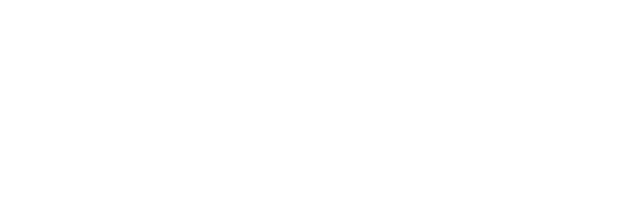
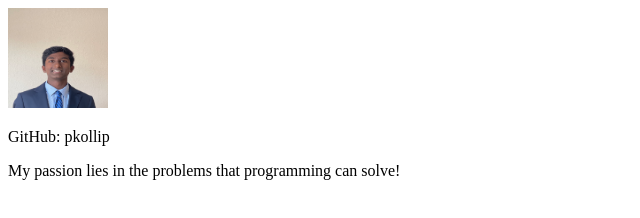
Before and after one commit to pkollip/PasswordGenerator, a plain HTML site: page index.html in a window 1280 px wide. Shown: the whole page, without its empty margins (0-640 px from the left). Drawn offline with Linux system fonts and the light colour scheme.

Commit message:
Simple Changes

```diff
--- a/index.html
+++ b/index.html
@@ -2,8 +2,16 @@
 <html>
     <head>
         <title>Praval's First Web Page</title>
+        <style>
+            img {
+                width: 100px;
+                height: 100px;
+            }
+        </style>
     </head>
     <body>
-
+        <img src="Images/PurduePic.jpg">
+        <p>GitHub: pkollip</p>
+        <p>My passion lies in the problems that programming can solve!</p>
     </body>
 </html>
```
Also changed, not shown: Images/PurduePic.jpg (added), 2 other files.
